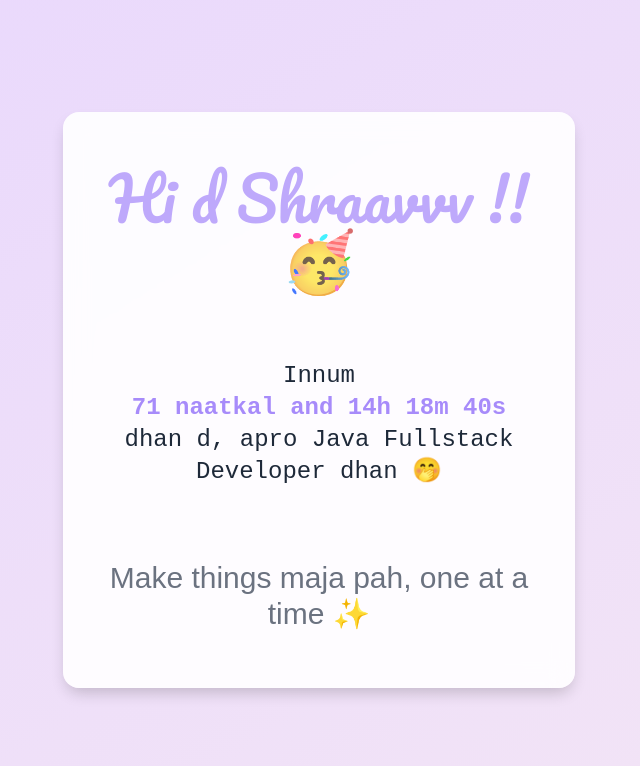
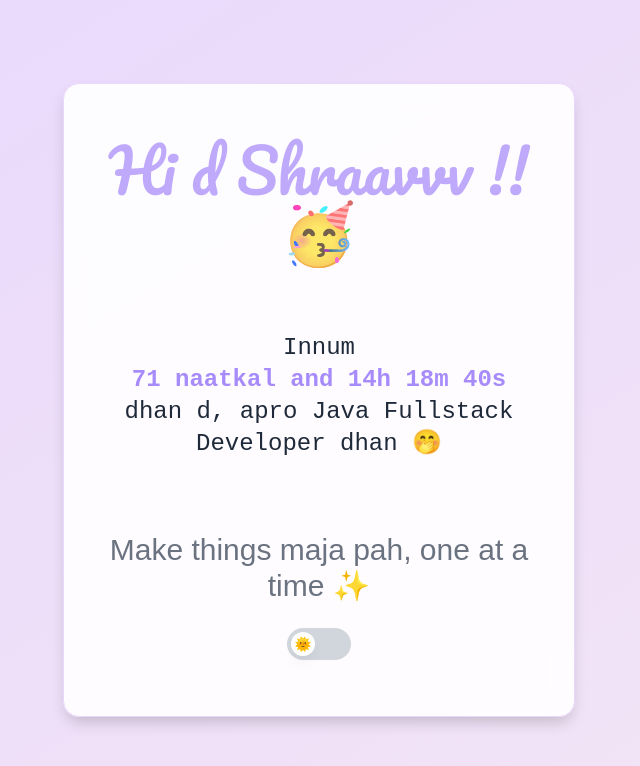
Before and after one commit to sree-vignesh/shrav-countdown, a Next.js app: page / in a window 1280 px wide. Shown: the top 766 px of the page, without its empty margins (321-961 px from the left). Built offline with nearby package versions, Linux system fonts and the light colour scheme; a web font is replaced by a local one.

Commit message:
Added Dark mode toogle.

```diff
--- a/src/app/globals.css
+++ b/src/app/globals.css
@@ -2,6 +2,14 @@
 @import "tw-animate-css";
 
 @custom-variant dark (&:is(.dark *));
+
+html {
+  transition: background-color 0.5s ease, color 0.5s ease;
+}
+
+body {
+  transition: background-color 0.5s ease, color 0.5s ease;
+}
 
 @theme inline {
   --color-background: var(--background);
--- a/src/app/layout.tsx
+++ b/src/app/layout.tsx
@@ -1,6 +1,7 @@
 import type { Metadata } from "next";
 import { Geist, Geist_Mono ,Pacifico,Meow_Script} from "next/font/google";
 import "./globals.css";
+// import { ThemeProvider } from "@/components/theme-provider";
 
 const meowScript = Meow_Script({
   subsets: ['latin'],
@@ -41,7 +42,10 @@
       <body
         className={`${geistSans.variable} ${geistMono.variable} ${meowScript.variable} ${pacifico.variable} antialiased`}
       >
+        {/* <ThemeProvider> */}
+
         {children}
+        {/* </ThemeProvider> */}
       </body>
     </html>
   );
--- a/src/app/page.tsx
+++ b/src/app/page.tsx
@@ -2,6 +2,8 @@
 
 import { useEffect, useState } from "react";
 import { Card, CardContent } from "@/components/ui/card";
+import ThemeToggle from "@/components/theme-toggle";
+// import { ThemeProvider } from "@/components/theme-provider";
 // import { cn } from "@/lib/utils"; // only if you're using `cn`, else use plain Tailwind
 // import { GeistSans } from "geist/font/sans"; // or use your preferred font
 
@@ -33,8 +35,8 @@
   }, []);
 
   return (
-    <main className="min-h-screen flex items-center justify-center bg-gradient-to-br from-secondary to-accent dark:from-slate-900 dark:to-slate-800 p-6">
-      <Card className="max-w-lg w-full rounded-2xl shadow-2xl bg-white/90 dark:bg-black/80 backdrop-blur-md border-0 border-muted-foreground">
+    <main className="min-h-screen flex items-center justify-center bg-gradient-to-br from-secondary to-accent dark:from-black dark:to-slate-950 p-6">
+      <Card className="max-w-lg w-full rounded-2xl shadow-2xl bg-white/90 dark:bg-purple-950/5 backdrop-blur-md dark:border-1 dark:border-pink-950">
         <CardContent className="p-8 flex flex-col items-center text-center gap-6">
           <h1 className="text-4xl sm:text-6xl font-pacifico text-primary  dark:text-pink-400 animate-pulse">
             Hi d Shraavvv !! 🥳
@@ -42,13 +44,16 @@
           <br />
           <div className="text-2xl font-mono text-gray-800 dark:text-gray-200">
             Innum <br />
-            <span className="font-semibold text-chart-1">{timeLeft}</span>
+            <span className="font-semibold text-chart-1 dark:text-pink-700">
+              {timeLeft}
+            </span>
             <br /> dhan d, apro Java Fullstack Developer dhan 🤭
           </div>
-<br/>
-          <p className="text-3xl text-muted-foreground font-meow">
+          <br />
+          <p className="text-3xl text-muted-foreground dark:text-pink-700 font-meow">
             Make things maja pah, one at a time ✨
           </p>
+          <ThemeToggle />
         </CardContent>
       </Card>
     </main>
--- /dev/null
+++ b/src/components/theme-provider.tsx
@@ -0,0 +1,42 @@
+"use client";
+
+import { useEffect, useState } from "react";
+
+export function ThemeProvider({ children }: { children: React.ReactNode }) {
+  const [isDark, setIsDark] = useState(false);
+
+  useEffect(() => {
+    const stored = localStorage.getItem("theme");
+    if (stored === "dark") {
+      document.documentElement.classList.add("dark");
+      setIsDark(true);
+    }
+  }, []);
+
+  const toggleTheme = () => {
+    const root = document.documentElement;
+    const isCurrentlyDark = root.classList.contains("dark");
+
+    if (isCurrentlyDark) {
+      root.classList.remove("dark");
+      localStorage.setItem("theme", "light");
+      setIsDark(false);
+    } else {
+      root.classList.add("dark");
+      localStorage.setItem("theme", "dark");
+      setIsDark(true);
+    }
+  };
+
+  return (
+    <>
+      <button
+        onClick={toggleTheme}
+        className="fixed top-4 right-4 z-50 bg-gray-200 dark:bg-gray-800 text-sm px-3 py-1 rounded shadow-md hover:opacity-80"
+      >
+        {isDark ? "🌞 Light Mode" : "🌙 Dark Mode"}
+      </button>
+      {children}
+    </>
+  );
+}
--- /dev/null
+++ b/src/components/theme-toggle.tsx
@@ -0,0 +1,46 @@
+"use client";
+
+import { useEffect, useState } from "react";
+
+export default function ThemeToggle() {
+  const [isDark, setIsDark] = useState(false);
+
+  useEffect(() => {
+    const stored = localStorage.getItem("theme");
+    if (stored === "dark") {
+      document.documentElement.classList.add("dark");
+      setIsDark(true);
+    }
+  }, []);
+
+  const toggleTheme = () => {
+    const root = document.documentElement;
+    const isCurrentlyDark = root.classList.contains("dark");
+
+    if (isCurrentlyDark) {
+      root.classList.remove("dark");
+      localStorage.setItem("theme", "light");
+      setIsDark(false);
+    } else {
+      root.classList.add("dark");
+      localStorage.setItem("theme", "dark");
+      setIsDark(true);
+    }
+  };
+
+  return (
+    <button
+      onClick={toggleTheme}
+      aria-label="Toggle Theme"
+      className="w-16 h-8 flex items-center bg-gray-300 dark:bg-pink-950/45 dark:border-1 dark:border-pink-700 rounded-full p-1 transition-colors duration-500"
+    >
+      <div
+        className={`w-6 h-6 rounded-full flex items-center justify-center text-sm transition-transform duration-500 transform bg-white dark:bg-black dark:border-1 dark:border-amber-300 shadow-md ${
+          isDark ? "translate-x-8" : "translate-x-0"
+        }`}
+      >
+        {isDark ? "🌙" : "🌞"}
+      </div>
+    </button>
+  );
+}
```
